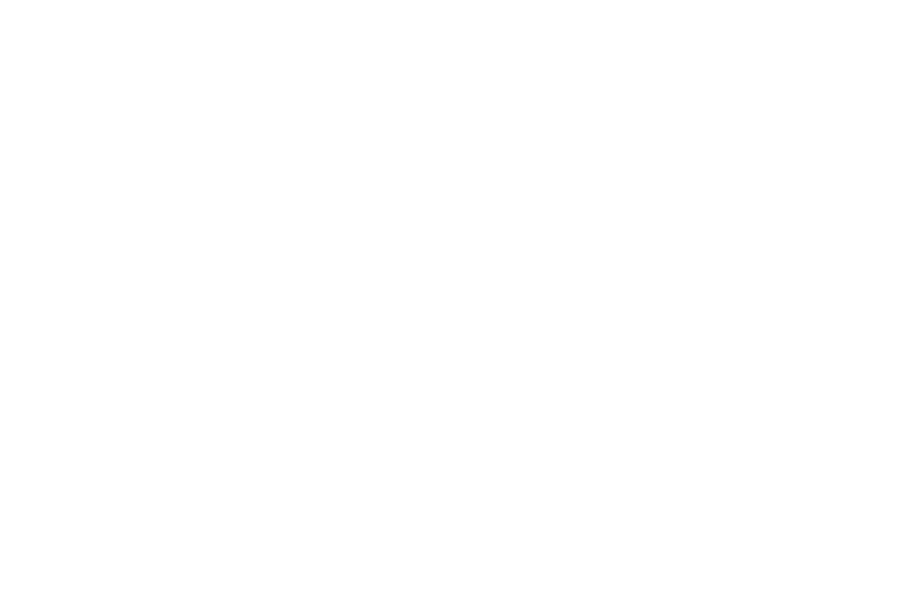
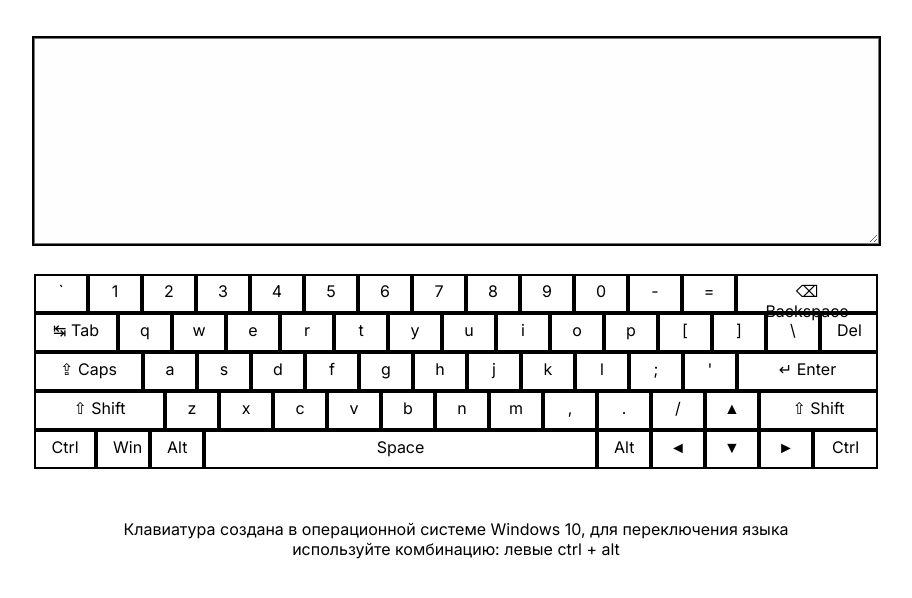
Before and after one commit to Linseaz/Virtual-Keyboard, a website with bundled scripts: page index.html in a window 1280 px wide. Shown: the whole page, without its empty margins (184-1096 px from the left). Built offline with nearby package versions, Linux system fonts and the light colour scheme; a web font is replaced by a local one.

Commit message:
feat: create leyout

```diff
--- a/main.js
+++ b/main.js
@@ -0,0 +1,40 @@
+// eslint-disable-next-line import/extensions
+import keys from './data.js';
+
+let language = localStorage.getItem('language');
+if (language === null) language = 'english';
+const keyCase = 'basic';
+
+const body = document.querySelector('body');
+
+const input = document.createElement('textarea');
+input.setAttribute('type', 'text');
+input.id = 'alert';
+body.append(input);
+
+const wrapper = document.createElement('div');
+wrapper.className = 'wrapper-keys';
+body.append(wrapper);
+
+const text = document.createElement('div');
+text.className = 'text';
+text.textContent = 'Клавиатура создана в операционной системе Windows 10, для переключения языка используйте комбинацию: левыe ctrl + alt';
+wrapper.after(text);
+
+function renderKeys() {
+  for (let i = 0; i < keys.length; i += 1) {
+    const key = document.createElement('span');
+    key.id = `${keys[i].code}`;
+    wrapper.append(key);
+    key.className = 'key';
+  }
+}
+renderKeys();
+
+function renderKeySymbol() {
+  const key = document.querySelectorAll('.key');
+  for (let i = 0; i < keys.length; i += 1) {
+    key[i].textContent = `${keys[i][language][keyCase]}`;
+  }
+}
+renderKeySymbol();
--- a/style.css
+++ b/style.css
@@ -1,5 +1,85 @@
 body {
+  display: flex;
+  align-items: center;
+  flex-direction: column;
   font-family: 'Inika', serif;
   font-family: 'Inter', sans-serif;
   font-size: 16px;
 }
+
+.key {
+  height: 25px;
+  width: 20px;
+  border: solid 2px black;
+  text-align: center;
+  padding: 5px 15px 5px 15px;
+  font-size: 1em;
+  user-select: none;
+}
+
+.wrapper-keys {
+  margin-top: 30px;
+  display: flex;
+  flex-wrap: wrap;
+  width: 844px;
+}
+
+.text {
+  margin-top: 50px;
+  width: 700px;
+  text-align: center;
+}
+
+#alert {
+  background: #fefefe;
+  width: 839px;
+  height: 200px;
+  margin-top: 30px;
+  font-size: 20px;
+  outline: black solid 2px;
+}
+
+#Space {
+  width: 359px;
+}
+
+#ShiftLeft {
+  width: 97px;
+}
+
+#ShiftRight {
+  width: 85px;
+}
+
+#Enter {
+  width: 107px;
+}
+
+#Delete {
+  width: 24px;
+}
+
+#Tab {
+  width: 50px;
+}
+
+#CapsLock {
+  width: 75px;
+}
+
+#Backspace {
+  width: 108px;
+}
+
+#ControlLeft {
+  width: 28px;
+}
+
+#ControlRight {
+  width: 31px;
+}
+
+.active {
+  background-color: green;
+  color: white;
+}
```
